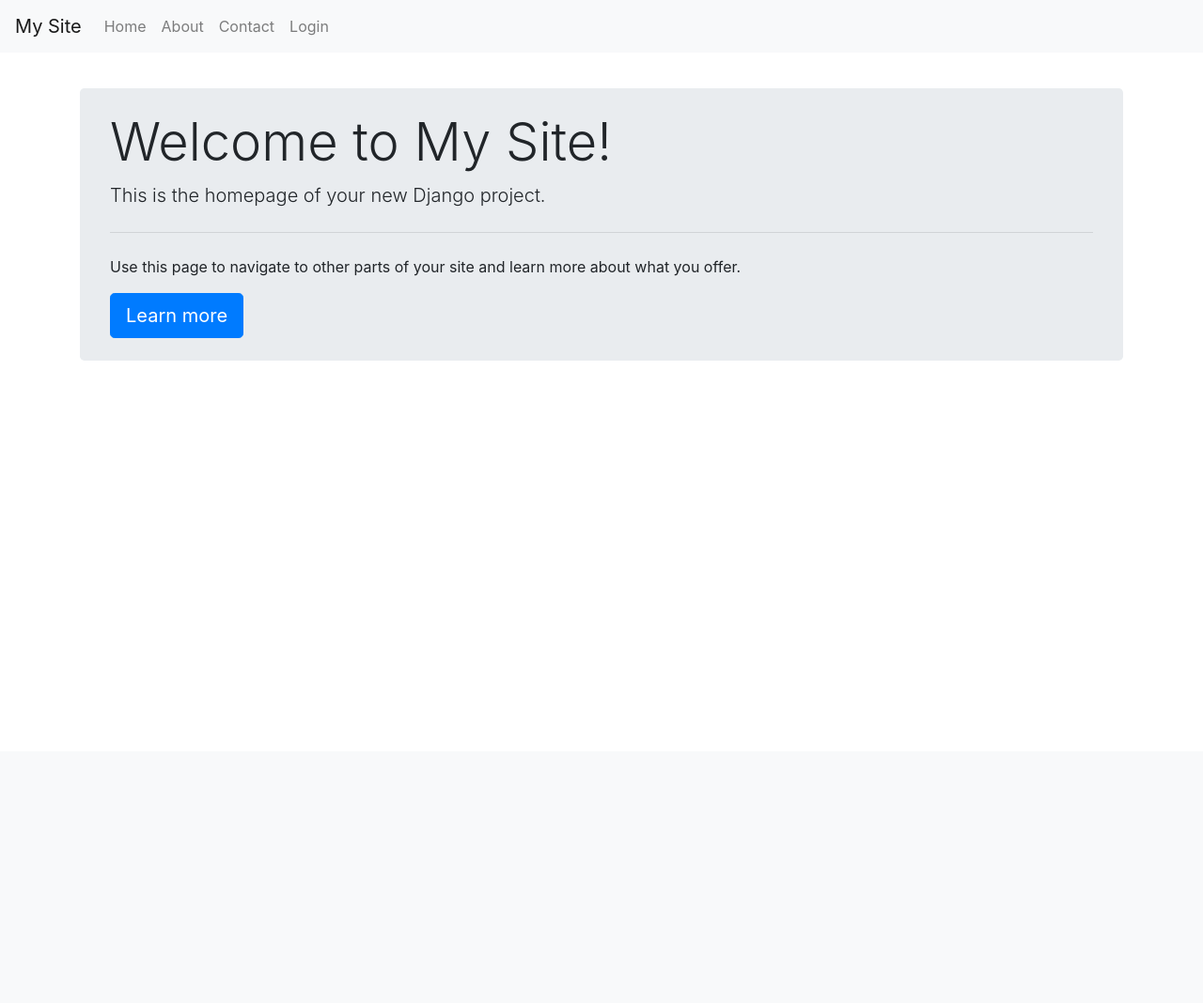
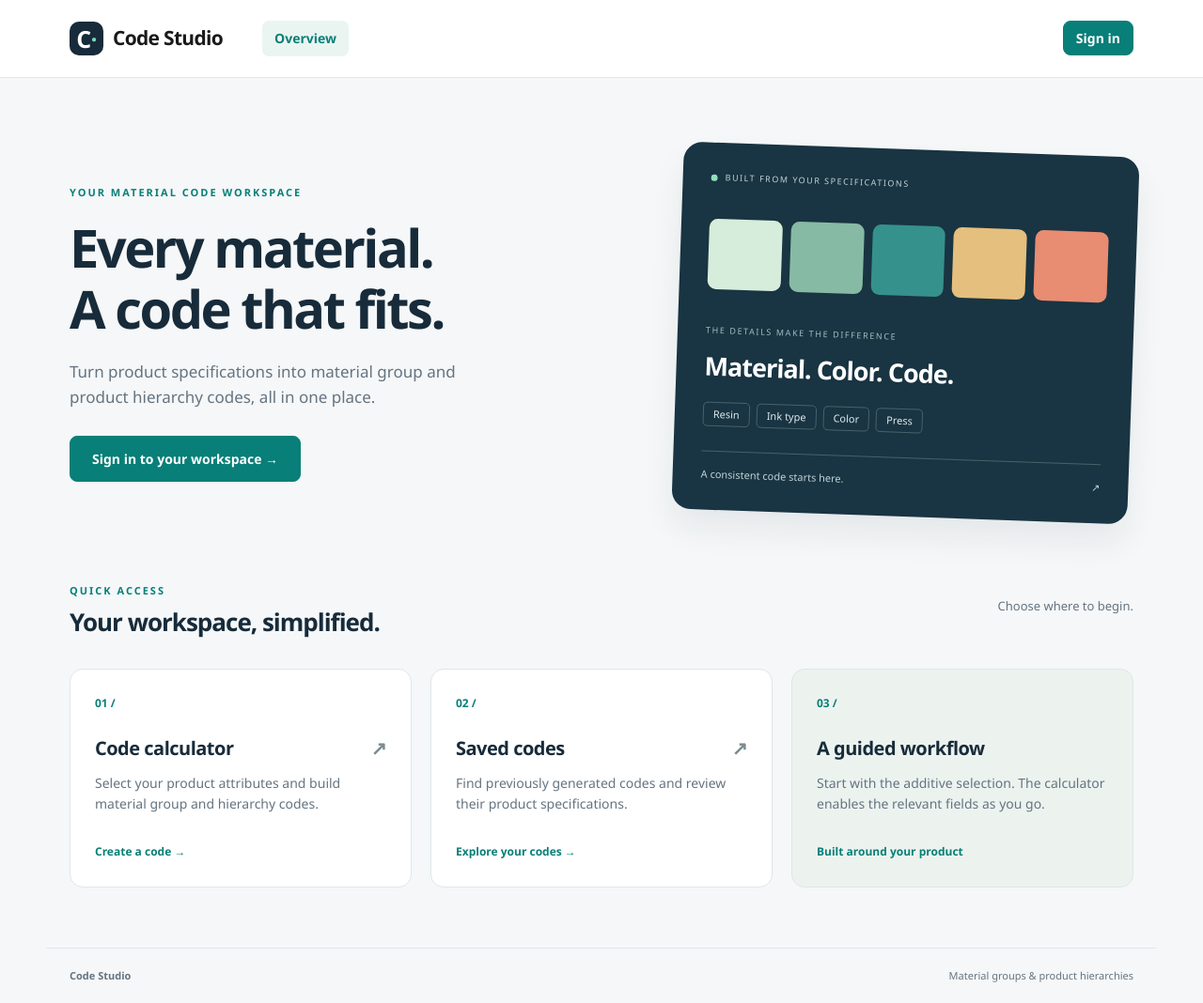
Before and after one commit to aamirsh8123/calculator, a Django app: page / in a window 1280 px wide. Shown: the whole page at 94% size. Before the commit the page ends 384 px from the top, so only its background shows below. Run offline with Django 5.2, Linux system fonts and the light colour scheme; some libraries are stand-ins or nearby versions.

Commit message:
Refresh interface, document setup, and exclude local files

```diff
--- a/cal/templates/calculator/index.html
+++ b/cal/templates/calculator/index.html
@@ -1,16 +1,35 @@
-<!-- templates/index.html -->
-
 {% extends 'base.html' %}
-
-{% block title %}Home{% endblock %}
-
+{% block title %}Overview{% endblock %}
 {% block content %}
-
-    <div class="jumbotron my-4 py-4">
-        <h1 class="display-4">Welcome to My Site!</h1>
-        <p class="lead">This is the homepage of your new Django project.</p>
-        <hr class="my-4">
-        <p>Use this page to navigate to other parts of your site and learn more about what you offer.</p>
-        <a class="btn btn-primary btn-lg" href="#" role="button">Learn more</a>
-    </div>
+<section class="hero">
+  <div class="hero-copy">
+    <p class="eyebrow">YOUR MATERIAL CODE WORKSPACE</p>
+    <h1>Every material.<br>A code that fits.</h1>
+    <p class="hero-description">Turn product specifications into material group and product hierarchy codes, all in one place.</p>
+    {% if user.is_authenticated %}
+    <a class="btn btn-primary btn-lg" href="{% url 'create_code' %}">Open calculator <span aria-hidden="true">↗</span></a>
+    <a class="hero-link" href="{% url 'code_list' %}">Browse saved codes →</a>
+    {% else %}
+    <a class="btn btn-primary btn-lg" href="{% url 'login' %}">Sign in to your workspace →</a>
+    {% endif %}
+  </div>
+  <div class="code-preview" aria-hidden="true">
+    <div class="preview-heading"><span class="status-dot"></span> BUILT FROM YOUR SPECIFICATIONS</div>
+    <div class="swatches"><span></span><span></span><span></span><span></span><span></span></div>
+    <div class="preview-label">THE DETAILS MAKE THE DIFFERENCE</div>
+    <div class="preview-title">Material. Color. Code.</div>
+    <div class="preview-tags"><span>Resin</span><span>Ink type</span><span>Color</span><span>Press</span></div>
+    <div class="preview-bottom">A consistent code starts here.<span>↗</span></div>
+  </div>
+</section>
+<div class="section-heading"><div><p class="eyebrow">QUICK ACCESS</p><h2>Your workspace, simplified.</h2></div><p>Choose where to begin.</p></div>
+<div class="workspace-grid">
+  <a class="workspace-card" href="{% if user.is_authenticated %}{% url 'create_code' %}{% else %}{% url 'login' %}{% endif %}"><span class="card-symbol">01 /</span><h3>Code calculator <span>↗</span></h3><p>Select your product attributes and build material group and hierarchy codes.</p><span class="card-action">Create a code →</span></a>
+  <a class="workspace-card" href="{% if user.is_authenticated %}{% url 'code_list' %}{% else %}{% url 'login' %}{% endif %}"><span class="card-symbol">02 /</span><h3>Saved codes <span>↗</span></h3><p>Find previously generated codes and review their product specifications.</p><span class="card-action">Explore your codes →</span></a>
+  {% if user.is_superuser %}
+  <a class="workspace-card" href="{% url 'material_list' %}"><span class="card-symbol">03 /</span><h3>Material library <span>↗</span></h3><p>Maintain material definitions, product hierarchies, and reference data.</p><span class="card-action">Manage materials →</span></a>
+  {% else %}
+  <div class="workspace-card guide-card"><span class="card-symbol">03 /</span><h3>A guided workflow</h3><p>Start with the additive selection. The calculator enables the relevant fields as you go.</p><span class="card-action">Built around your product</span></div>
+  {% endif %}
+</div>
 {% endblock %}
--- a/templates/base.html
+++ b/templates/base.html
@@ -1,146 +1,60 @@
-<!-- templates/base.html -->
-{% load filters %}
-{% load static %}
-{% load crispy_forms_tags %}
-{% load i18n %}
+{% load filters static i18n %}
 <!DOCTYPE html>
 <html lang="en">
 <head>
   <meta charset="UTF-8">
-    <title>{% block title %}My Site{% endblock %}</title>
+  <meta name="viewport" content="width=device-width, initial-scale=1">
+  <title>{% block title %}Workspace{% endblock %} · Code Studio</title>
   <link rel="stylesheet" href="https://stackpath.bootstrapcdn.com/bootstrap/4.3.1/css/bootstrap.min.css">
-    {% block extra_css %}
-
-
-    <style>
-      .navbar {
-        position: fixed; /* Set the navbar to fixed position */
-        top: 0; /* Position the navbar at the top of the page */
-        width: 100%; /* Full width */
-        z-index: 1000; /* Ensure the navbar stays on top of other content */
-      }
-
-      body {
-        padding-top: 70px; /* Adjust this value based on your navbar's height */
-
-      }
-      table {
-        border-spacing: 0px; /* Adjust the value as needed */
-      }
-      .table td {
-        padding-top: 5px; /* Reduces top padding */
-        padding-bottom: 5px; /* Reduces bottom padding */
-      }
-
-      th, td {
-        padding-top: 0px;
-        padding-bottom: 0px;
-        padding-left: 0px;
-        padding-right: 0px;
-      }
-    </style>
-
-    {% endblock %}
+  <link rel="stylesheet" href="{% static 'calculator/studio.css' %}">
+  {% block extra_css %}{% endblock %}
 </head>
 <body>
-  <nav class="navbar navbar-expand-lg navbar-light bg-light" style="position: fixed;">
-      <button class="navbar-toggler" type="button" data-toggle="collapse" data-target="#navbarResponsive" aria-controls="navbarResponsive" aria-expanded="false" aria-label="Toggle navigation">
-          <span class="navbar-toggler-icon"></span>
-      </button>
-      <a class="navbar-brand" href="{% url 'index' %}">My Site</a>
-      <div class="collapse navbar-collapse" id="navbarResponsive">
+  <header class="site-header">
+    <nav class="navbar navbar-expand-lg navbar-light container" aria-label="Main navigation">
+      <a class="navbar-brand" href="{% url 'index' %}"><span class="brand-mark" aria-hidden="true">C<span>·</span></span> Code Studio</a>
+      <button class="navbar-toggler" type="button" data-toggle="collapse" data-target="#mainNav" aria-controls="mainNav" aria-expanded="false" aria-label="Toggle navigation"><span class="navbar-toggler-icon"></span></button>
+      <div class="collapse navbar-collapse" id="mainNav">
         <ul class="navbar-nav mr-auto">
-              <li class="nav-item">
-                  <a class="nav-link" href="{% url 'index' %}">Home</a>
-              </li>
-              <li class="nav-item">
-                  <a class="nav-link" href="#">About</a>
-              </li>
-              <li class="nav-item">
-                  <a class="nav-link" href="#">Contact</a>
-              </li>
+          <li class="nav-item"><a class="nav-link {% if request.resolver_match.url_name == 'index' %}active{% endif %}" href="{% url 'index' %}">Overview</a></li>
           {% if user.is_authenticated %}
-                  {% if user|has_group:"Admin"  %}
+          <li class="nav-item"><a class="nav-link {% if request.resolver_match.url_name == 'create_code' %}active{% endif %}" href="{% url 'create_code' %}">Calculator</a></li>
+          <li class="nav-item"><a class="nav-link {% if request.resolver_match.url_name == 'code_list' %}active{% endif %}" href="{% url 'code_list' %}">Saved codes</a></li>
+          {% if user.is_superuser %}
           <li class="nav-item dropdown">
-                          <a class="nav-link dropdown-toggle" href="#" id="navbarDropdown" role="button" data-toggle="dropdown" aria-haspopup="true" aria-expanded="false">Material Group</a>
-                          <div class="dropdown-menu" aria-labelledby="navbarDropdown">
-                              <a class="dropdown-item" href="{% url 'material_list' %}">List of Items</a>
-                              <a class="dropdown-item" href="{% url 'create_item' %}">Add New Item</a>
-                              <div class="dropdown-divider"></div>
-                              <a class="dropdown-item" href="{% url 'create_color_code' %}">Add Color Code</a>
-                          </div>
-                      </li>
-                      <li class="nav-item dropdown">
-                          <a class="nav-link dropdown-toggle" href="#" id="navbarDropdown" role="button" data-toggle="dropdown" aria-haspopup="true" aria-expanded="false">Calculator</a>
-                          <div class="dropdown-menu" aria-labelledby="navbarDropdown">
-                              <a class="dropdown-item" href="{% url 'create_code' %}">Calculator</a>
-                              <a class="dropdown-item" href="{% url 'code_list' %}">Codes List</a>
-                          </div>
-                      </li>
-                  {% elif user|has_group:"User"  %}
-                      <li class="nav-item dropdown">
-                          <a class="nav-link dropdown-toggle" href="#" id="navbarDropdown" role="button" data-toggle="dropdown" aria-haspopup="true" aria-expanded="false">Calculator</a>
-                          <div class="dropdown-menu" aria-labelledby="navbarDropdown">
-                              <a class="dropdown-item" href="{% url 'create_code' %}">Calculator</a>
-                              <a class="dropdown-item" href="{% url 'code_list' %}">Codes List</a>
+            <a class="nav-link dropdown-toggle" href="#" id="materialsMenu" role="button" data-toggle="dropdown" aria-haspopup="true" aria-expanded="false">Materials</a>
+            <div class="dropdown-menu" aria-labelledby="materialsMenu">
+              <a class="dropdown-item" href="{% url 'material_list' %}">Material library</a>
+              <a class="dropdown-item" href="{% url 'create_item' %}">Add material</a>
+              <a class="dropdown-item" href="{% url 'create_color_code' %}">Add color code</a>
             </div>
           </li>
           {% endif %}
-                  <li class="nav-item">
-                      <form method="POST" action="{% url 'logout' %}">
-                          {% csrf_token %}
-                          <button type="submit" class="btn btn-link nav-link" style="display: inline; padding-top: 6px;">Logout</button>
-                      </form>
-                  </li>
-              {% else %}
-                  <li class="nav-item">
-                      <a class="nav-link" href="{% url 'login' %}">{% trans "Login" %}</a>
-                  </li>
           {% endif %}
         </ul>
+        {% if user.is_authenticated %}
+        <span class="account-name">{{ user.get_short_name|default:user.username }}</span>
+        <form method="post" action="{% url 'logout' %}" class="logout-form">{% csrf_token %}<button type="submit" class="btn btn-outline-secondary btn-sm">Sign out</button></form>
+        {% else %}<a class="btn btn-primary btn-sm" href="{% url 'login' %}">Sign in</a>{% endif %}
       </div>
     </nav>
-
-
-    <div class="container">
-        {% block content %}
-
-        {% endblock %}
-    </div>
-    <script src="https://code.jquery.com/jquery-3.3.1.slim.min.js"></script>
+  </header>
+  <main class="container workspace" id="main-content">
+    {% block content %}{% endblock %}
+  </main>
+  <footer class="container site-footer"><span>Code Studio</span><span>Material groups &amp; product hierarchies</span></footer>
+  <script src="https://code.jquery.com/jquery-3.6.0.min.js"></script>
   <script src="https://cdnjs.cloudflare.com/ajax/libs/popper.js/1.14.7/umd/popper.min.js"></script>
   <script src="https://stackpath.bootstrapcdn.com/bootstrap/4.3.1/js/bootstrap.min.js"></script>
-
+  <script>
+    var populateFields = "{% url 'populate-fields' %}";
+    var getValues = "{% url 'get-value' %}";
+    var getColorChoice = "{% url 'get-color-choice' %}";
+    function printPage() { window.print(); }
+  </script>
   {% block extra_js %}
-    <script src="https://ajax.googleapis.com/ajax/libs/jquery/3.5.1/jquery.min.js"></script>
-    <script src="https://code.jquery.com/jquery-3.6.0.min.js"></script>
-    <script src="{% static 'calculator/calfunctions.js'%}" type="text/javascript" ></script>
-    <script src="{% static 'calculator/codefunctions.js' %}" type="text/javascript" ></script>
-    <script>
-      populateFields = "{% url 'populate-fields' %}"
-    </script>
-    <script>
-      getValues = "{% url 'get-value' %}"
-    </script>
-    <script>
-      getColorChoice = "{% url 'get-color-choice' %}"
-    </script>
-    <script>
-      @media (max-width: 992px) {
-        .navbar-nav .nav-link {
-            display: none; /* Hide the links on small screens */
-        }
-        .navbar-nav .nav-item.active .nav-link,
-        .navbar-nav .navbar-toggler {
-            display: block; /* Show the active link and toggler */
-        }
-    }
-    </script>
-    <script>
-      function printPage() {
-          window.print();
-      }
-  </script>
+  <script src="{% static 'calculator/calfunctions.js' %}"></script>
+  <script src="{% static 'calculator/codefunctions.js' %}"></script>
   {% endblock %}
 </body>
 </html>
```
Also changed, not shown: cal/templates/calculator/code/calculator.html (+5 -12 lines), templates/registration/login.html (+16 -40 lines), README.md, cal/static/calculator/studio.css (added), db.sqlite3 (deleted), 1 other file. Lines whose indentation alone changed are shown as unchanged.
